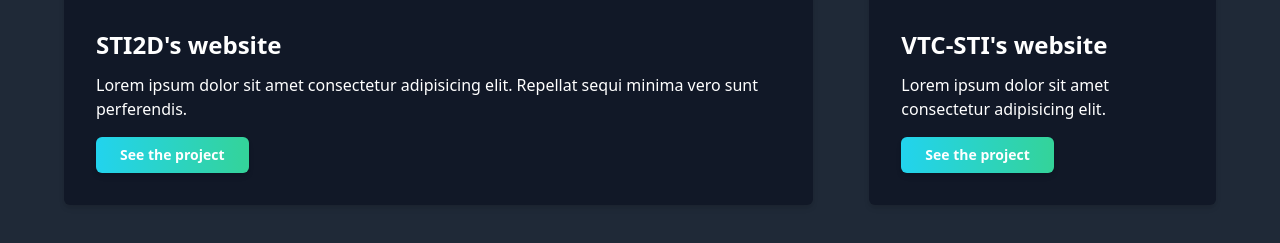
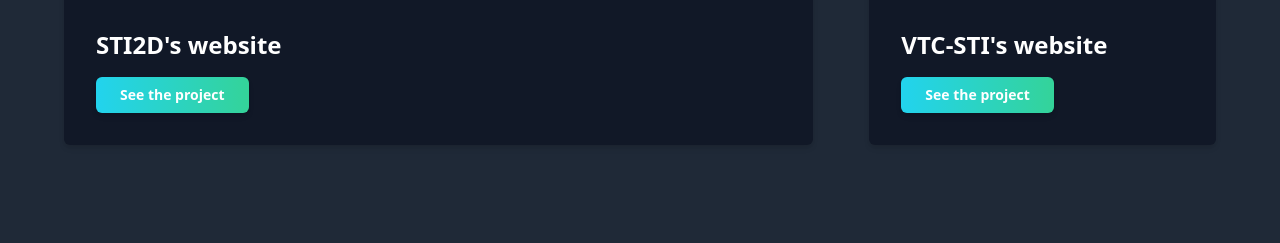
Before and after one commit to ARCIKE/personel-website, a website: page index.html in a window 1280 px wide. Shown: the part 2025-2268 px from the top of the page. Drawn offline with nearby package versions, Linux system fonts and the light colour scheme.

Commit message:
Update index.html

```diff
--- a/index.html
+++ b/index.html
@@ -95,11 +95,6 @@
                         <img src="images/sti2d.png" alt="Project 1" class="object-cover w-full h-80"/>
                         <div class="p-8">
                             <h3 class="font-bold text-2xl">STI2D's website</h3>
-                            <p class="pt-3">
-                                Lorem ipsum dolor sit amet consectetur
-                                adipisicing elit. Repellat sequi minima vero
-                                sunt perferendis.
-                            </p>
                             <a href="https://sti2d.cf" class="inline-block mt-4 px-6 py-2 bg-gradient-to-r from-cyan-400 to-emerald-400 rounded-md shadow-md text-sm font-bold text-white">See the project</a>
                         </div>
                     </div>
@@ -111,10 +106,6 @@
                         />
                         <div class="p-8">
                             <h3 class="font-bold text-2xl">VTC-STI's website</h3>
-                            <p class="pt-3">
-                                Lorem ipsum dolor sit amet consectetur
-                                adipisicing elit.
-                            </p>
                             <a
                                 href="https://VTC-STI.cf"
                                 class="inline-block mt-4 px-6 py-2 bg-gradient-to-r from-cyan-400 to-emerald-400 rounded-md shadow-md text-sm font-bold text-white"
```
